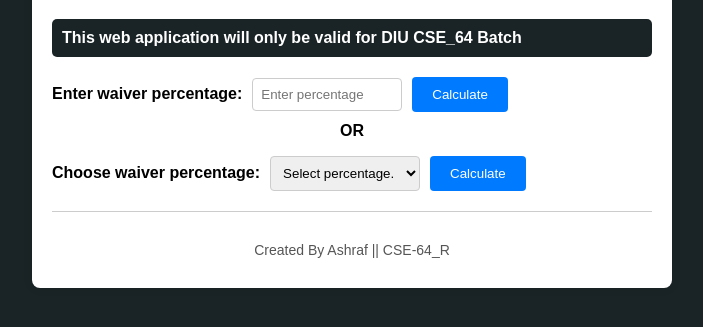
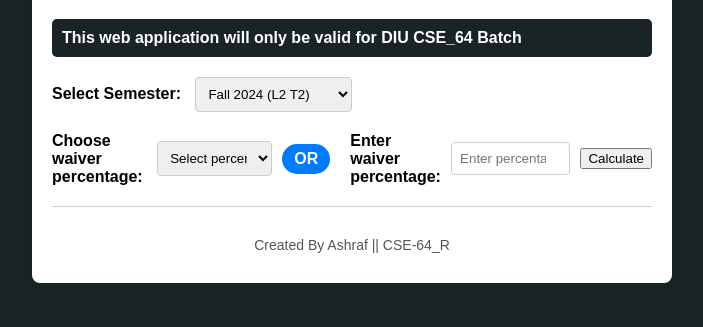
Before and after one commit to Ashraf1551/simple_waiverCalculation_CSE64_DIU, a plain HTML site: page index.html in a window 1280 px wide. Shown: the part 101-428 px from the top of the page, without its empty margins (288-991 px from the left). Drawn offline with Linux system fonts and the light colour scheme.

Commit message:
3rd Version

```diff
--- a/index.html
+++ b/index.html
@@ -14,15 +14,18 @@
                 This web application will only be valid for DIU CSE_64 Batch
             </div>
         </div>
-        <div class="input-section">
-            <label for="waiverPercentage">Enter waiver percentage:</label>
-            <input type="number" id="waiverPercentage" min="0" max="100" placeholder="Enter percentage" oninput="clearWaiverSelect()">
-            <button onclick="calculatePayment()">Calculate</button>
-        </div>
-        <div class="or-section">
-            <p>OR</p>
+        <div class="semester-selection">
+            <label for="semesterSelect">Select Semester:</label>
+            <select id="semesterSelect" onchange="updateSemester()">
+                <option value="fall2024">Fall 2024 (L2 T2)</option>
+                <option value="spring2025">Spring 2025 (L3 T1)</option>
+                <option value="fall2025">Fall 2025 (L3 T2)</option>
+                <option value="spring2026">Spring 2026 (L4 T1)</option>
+                <option value="fall2026">Fall 2026 (L4 T2)</option>
+            </select>
         </div>
         <div class="input-section">
+            <div class="input-group">
                 <label for="waiverPercentageSelect">Choose waiver percentage:</label>
                 <select id="waiverPercentageSelect" onchange="clearWaiverInput()">
                     <option value="">Select percentage...</option>
@@ -32,6 +35,12 @@
                     <option value="25">25%</option>
                     <option value="10">10%</option>
                 </select>
+            </div>
+            <div class="or-section">OR</div>
+            <div class="input-group">
+                <label for="waiverInput">Enter waiver percentage:</label>
+                <input type="number" id="waiverInput" min="0" max="100" placeholder="Enter percentage" oninput="clearWaiverSelect()">
+            </div>
             <button onclick="calculatePayment()">Calculate</button>
         </div>
         <div id="results" class="results-section">
--- a/script.js
+++ b/script.js
@@ -1,19 +1,29 @@
-function clearWaiverInput() {
-    document.getElementById('waiverPercentage').value = '';
-}
+const semesterData = {
+    fall2024: { tuitionFees: 103200 },
+    spring2025: { tuitionFees: 98400 },
+    fall2025: { tuitionFees: 98400 },
+    spring2026: { tuitionFees: 90600 },
+    fall2026: { tuitionFees: 48500 }
+};
 
-function clearWaiverSelect() {
-    document.getElementById('waiverPercentageSelect').value = '';
+function updateSemester() {
+    const semesterSelect = document.getElementById('semesterSelect');
+    const selectedSemester = semesterSelect.value;
+
+    const tuitionFees = semesterData[selectedSemester].tuitionFees;
+    document.getElementById('tuitionFees').textContent = tuitionFees.toFixed(2);
 }
 
 function calculatePayment() {
+    const selectedSemester = document.getElementById('semesterSelect').value;
+    const tuitionFees = semesterData[selectedSemester].tuitionFees;
+
     // Constants
     const registrationFees = 20250; // Existing registration fees (20,250)
-    const totalTuitionFees = 103200; // Total tuition fees
     const initialPayment = 12000; // Amount paid at the time of registration (12,000)
 
     // Get input values
-    let waiverPercentage = document.getElementById('waiverPercentage').value;
+    let waiverPercentage = document.getElementById('waiverInput').value;
     const selectedPercentage = document.getElementById('waiverPercentageSelect').value;
 
     // Check if waiverPercentage is empty (null or empty string)
@@ -32,8 +42,8 @@ function calculatePayment() {
     waiverPercentage = parseFloat(waiverPercentage);
 
     // Calculate waiver amount and remaining fees based on selected percentage
-    const waiverAmount = totalTuitionFees * (waiverPercentage / 100);
-    const remainingTuitionAfterWaiver = totalTuitionFees - waiverAmount;
+    const waiverAmount = tuitionFees * (waiverPercentage / 100);
+    const remainingTuitionAfterWaiver = tuitionFees - waiverAmount;
     const remainingFees = remainingTuitionAfterWaiver - initialPayment;
     const midTermPayment = remainingFees / 2;
     const finalTermPayment = remainingFees / 2;
@@ -41,8 +51,9 @@ function calculatePayment() {
     // Display results
     const resultsDiv = document.getElementById('results');
     resultsDiv.innerHTML = `
+        <p><strong>Semester:</strong> ${semesterSelect.options[semesterSelect.selectedIndex].text}</p>
+        <p><strong>Tuition Fees:</strong> ${tuitionFees.toFixed(2)}</p>
         <p><strong>Registration Fees:</strong> ${registrationFees}</p>
-        <p><strong>Total Tuition Fees:</strong> ${totalTuitionFees}</p>
         <p><strong>Initial Payment:</strong> ${initialPayment}</p>
         <p><strong>Tuition Fees After Waiver (${waiverPercentage}%):</strong> ${remainingTuitionAfterWaiver.toFixed(2)}</p>
         <p><strong>Remaining Fees after Waiver and Initial Payment:</strong> ${remainingFees.toFixed(2)}</p>
@@ -50,3 +61,14 @@ function calculatePayment() {
         <p><strong>Amount to be paid before Final-Term:</strong> ${finalTermPayment.toFixed(2)}</p>
     `;
 }
+
+function clearWaiverInput() {
+    document.getElementById('waiverInput').value = '';
+}
+
+function clearWaiverSelect() {
+    document.getElementById('waiverPercentageSelect').value = '';
+}
+
+// Initialize with Fall 2024 semester
+updateSemester();
--- a/styles.css
+++ b/styles.css
@@ -44,19 +44,40 @@ h1 {
     }
 }
 
+.semester-selection {
+    margin-bottom: 20px;
+}
+
+.semester-selection label {
+    font-weight: bold;
+    margin-right: 10px;
+}
+
+.semester-selection select {
+    padding: 8px;
+    border: 1px solid #ccc;
+    border-radius: 4px;
+}
+
 .input-section {
     margin-bottom: 20px;
     display: flex;
     align-items: center;
 }
 
-.input-section label {
+.input-group {
+    flex: 1;
+    display: flex;
+    align-items: center;
+}
+
+.input-group label {
     font-weight: bold;
     margin-right: 10px;
 }
 
-.input-section input, .input-section select {
-    width: 150px;
+.input-group input, .input-group select {
+    width: 100%;
     padding: 8px;
     margin-right: 10px;
     border: 1px solid #ccc;
@@ -64,11 +85,7 @@ h1 {
     box-sizing: border-box;
 }
 
-.input-section input[type="number"] {
-    -moz-appearance: textfield;
-}
-
-.input-section button {
+.input-group button {
     padding: 10px 20px;
     background-color: #007bff;
     color: #fff;
@@ -77,14 +94,20 @@ h1 {
     cursor: pointer;
 }
 
-.input-section button:hover {
+.input-group button:hover {
     background-color: #0056b3;
 }
 
 .or-section {
-    text-align: center;
+    display: flex;
+    align-items: center;
+    justify-content: center;
+    background-color: #007bff;
+    color: #fff;
+    padding: 6px 12px;
+    border-radius: 20px;
     font-weight: bold;
-    margin: -10px 0 10px 0;
+    margin-right: 20px;
 }
 
 .results-section {
```
Lines whose indentation alone changed are shown as unchanged.
